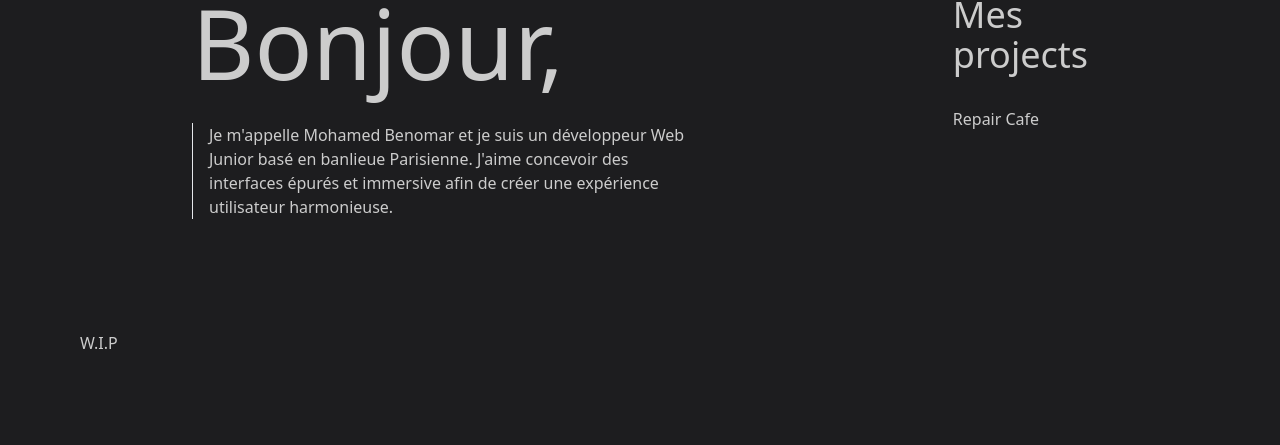
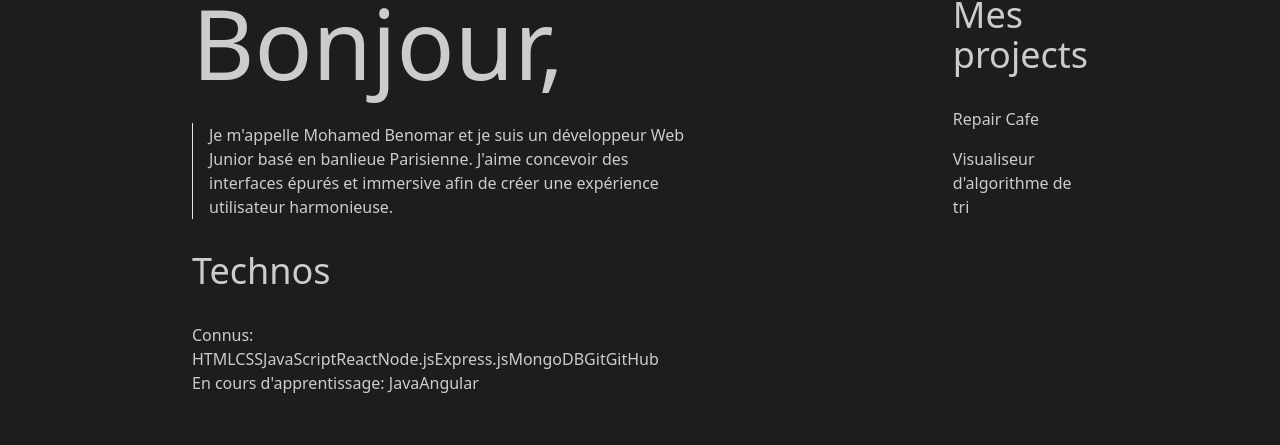
Before and after one commit to Phfyx/Portfolio, a React (Vite) app: page / in a window 1280 px wide. Shown: the part 301-746 px from the top of the page. Built offline with nearby package versions, Linux system fonts and the light colour scheme.

Commit message:
FEAT: added Visualiser project and technos section

```diff
--- a/src/assets/data.js
+++ b/src/assets/data.js
@@ -5,13 +5,23 @@ const projects = [
         description: "Creation d'une app web pour une association de repair cafe Luxembourgeoise afin de pouvoir voir les prochains evenements et s'inscrire a ceux-ci pour les réparateurs bénevoles",
         technologies: ["HTML", "CSS", "JavaScript"],
         image: "project1.png",
+        link_msg: "Voir le site",
         link: "https://projet-12-repair-cafe-front.vercel.app/"
     },
+    {
+        id:2,
+        name: "Visualiseur d'algorithme de tri",
+        description: "Visualiseur d'algorithme de tri en React fait en suivant le tutoriel de Clement Mihailescu",
+        technologies: ["React", "JavaScript"],
+        image: "project2.png",
+        link_msg: "Voir le repo",
+        link: "https://github.com/Phfyx/sorting-visualizer"
+    }
 ];
 
-const message = {
-    title: "Bienvenue sur mon portfolio",
-    corps: "Je m'appelle Mohamed Benomar et je suis un développeur Web Junior basé en banlieue Parisienne. Jaime concevoir des interfaces épurés et immersive afin de créer une expérience utilisateur harmonieuse."
+const technos = {
+    learned: ["HTML", "CSS", "JavaScript", "React", "Node.js", "Express.js", "MongoDB", "Git", "GitHub"],
+    currently_learning: ["Java", "Angular"]
 }
 
-export default projects;
+export default {projects, technos};
--- a/src/components/Message/message.jsx
+++ b/src/components/Message/message.jsx
@@ -1,17 +1,28 @@
 import React from "react";
+import data from "../../assets/data.js";
 
 function Message(props) {
+  const technos = data.technos;
+  console.log(technos)
 if (props.project === null){
   return (
     <>
 
         <section className="aboutme p-8 mr-48">
-          <h1 className="text-8xl mb-8">Bonjour,</h1>
-          <p className="pl-4 border-l ">
-            Je m'appelle Mohamed Benomar et je suis un développeur Web Junior
-            basé en banlieue Parisienne. J'aime concevoir des interfaces épurés et
-            immersive afin de créer une expérience utilisateur harmonieuse.
-          </p>
+          <article className="message-d'accroche">
+            <h1 className="text-8xl mb-8">Bonjour,</h1>
+            <p className="pl-4 border-l mb-8">
+              Je m'appelle Mohamed Benomar et je suis un développeur Web Junior
+              basé en banlieue Parisienne. J'aime concevoir des interfaces épurés et
+              immersive afin de créer une expérience utilisateur harmonieuse.
+            </p>
+          </article>
+          <article className="Technos flex flex-col">
+            <h2 className="text-4xl mb-8">Technos </h2>
+            <span>Connus: {technos.learned}</span>
+            <span>En cours d'apprentissage: {technos.currently_learning}</span>
+          </article>
+
         </section>
 
     </>
@@ -25,7 +36,7 @@ if (props.project === null){
           <p className="pl-4 border-l mb-8">
             {props.project.description}
           </p>
-          <a className="mb-8" href={props.project.link}> Lien du project</a>
+          <a className="mb-8" href={props.project.link}> {props.project.link_msg}</a>
         </section>
 
     </>
--- a/src/components/Projet/projet.jsx
+++ b/src/components/Projet/projet.jsx
@@ -1,12 +1,12 @@
 import React from "react";
 import { useState } from "react";
-import projects from "../../assets/data.js";
+import data from "../../assets/data.js";
 import Message from "../Message/message.jsx";
 
 
 
 function Projet() {
-
+const projects = data.projects;
   const [project, setProject] = useState(null);
 
   return (
```
